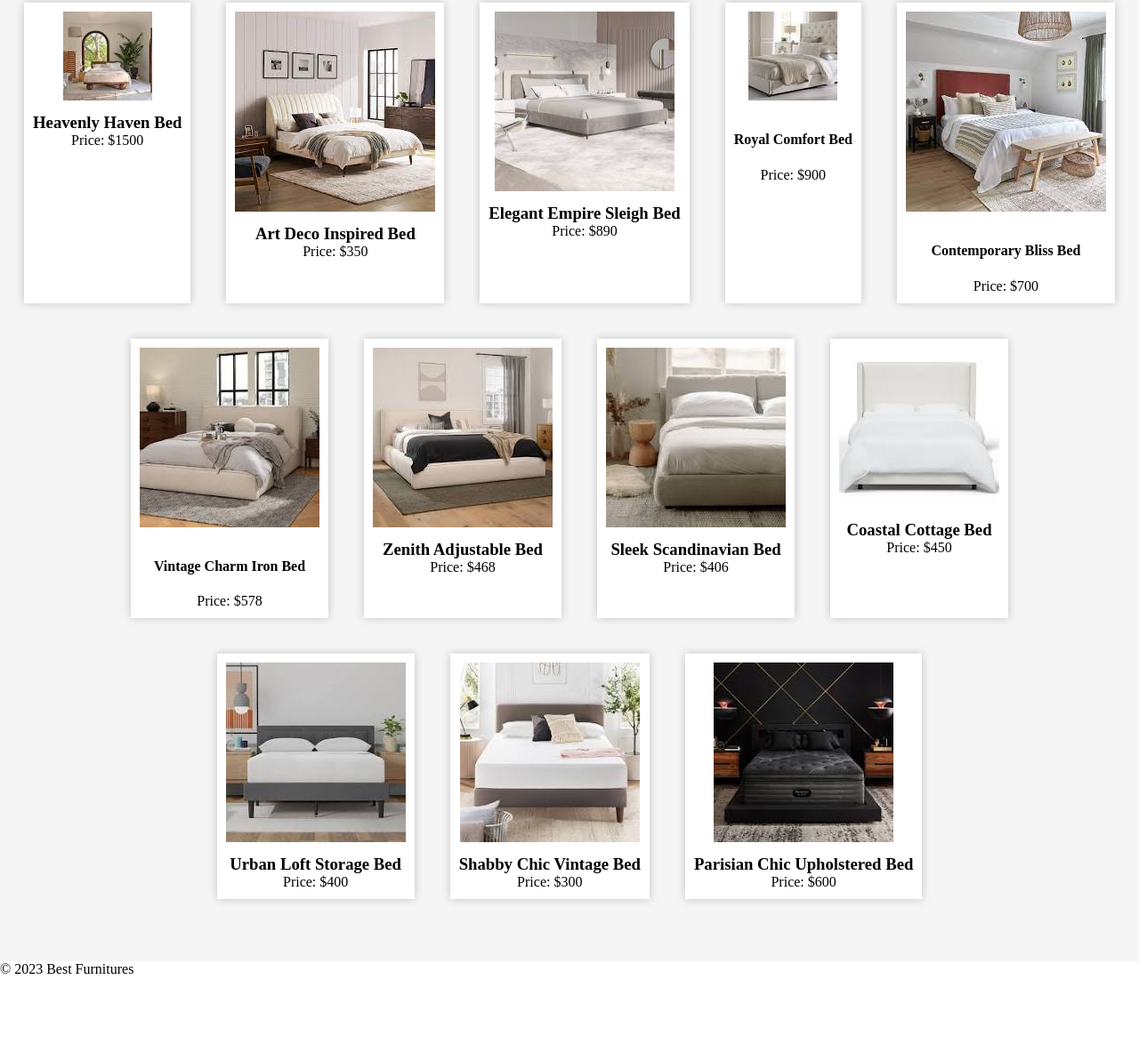
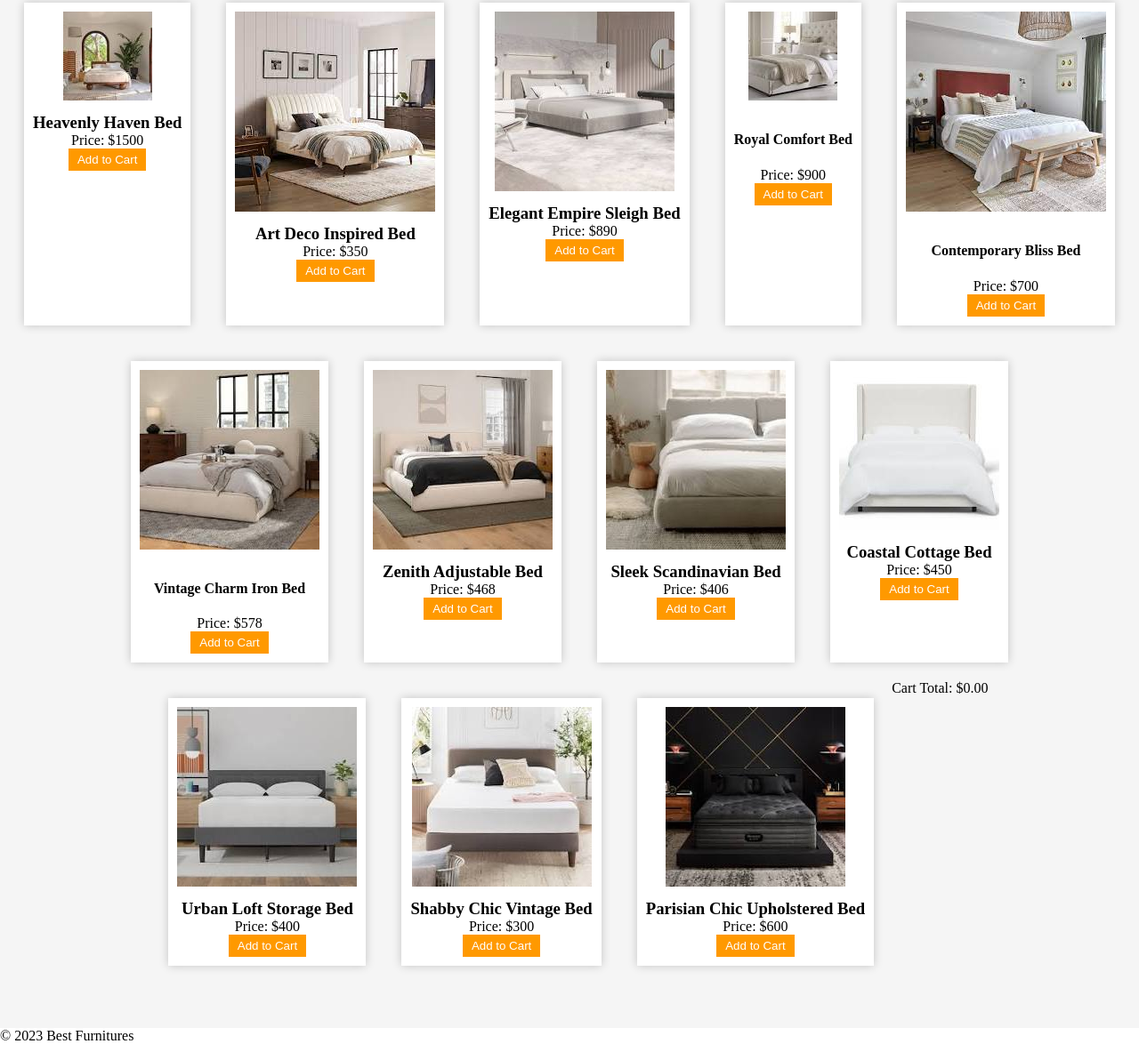
Before and after one commit to Tavex45/best-furnitures, a plain HTML site: page products.html in a window 1280 px wide. Shown: the part 194-1368 px from the top of the page at 89% size. Before the commit the page ends 1293 px from the top, so only its background shows below. Drawn offline with Linux system fonts and the light colour scheme.

Commit message:
Update products.html

```diff
--- a/products.html
+++ b/products.html
@@ -27,62 +27,79 @@
                 <img src="https://github.com/Tavex45/best-furnitures/blob/main/p1.jpeg?raw=true" alt="Bed 1">
                 <h3>Heavenly Haven Bed</h3>
                 <p>Price: $1500</p>
+                <button onclick="addToCart('Heavenly Haven Bed', 1500)">Add to Cart</button>
             </div>
             <div class="product">
                 <img src="https://github.com/Tavex45/best-furnitures/blob/main/p3.jpeg?raw=true" alt="Bed 2">
                 <h3>Art Deco Inspired Bed</h3>
                 <p>Price: $350</p>
+                <button onclick="addToCart('Art Deco Inspired Bed', 350)">Add to Cart</button>
             </div>
             <div class="product">
                 <img src="https://github.com/Tavex45/best-furnitures/blob/main/p2.jpeg?raw=true" alt="Bed 3">
                 <h3>Elegant Empire Sleigh Bed</h3>
                 <p>Price: $890</p>
+                <button onclick="addToCart('Elegant Empire Sleigh Bed', 890)">Add to Cart</button>
              </div>
              <div class="product">
                 <img src="https://github.com/Tavex45/best-furnitures/blob/main/p4.jpeg?raw=true" alt="Bed 4">
                 <h4>Royal Comfort Bed</h4>
                 <p>Price: $900</p>
+                <button onclick="addToCart('Royal Comfort Bed', 900)">Add to Cart</button>
              </div>
              <div class="product">
                 <img src="https://github.com/Tavex45/best-furnitures/blob/main/p5.jpeg?raw=true" alt="Bed 5">
                 <h4>Contemporary Bliss Bed</h4>
                 <p>Price: $700</p>
+                <button onclick="addToCart('Contemporary Bliss Bed', 700)">Add to Cart</button>
              </div>
              <div class="product">
                 <img src="https://github.com/Tavex45/best-furnitures/blob/main/p6.jpeg?raw=true" alt="Bed 6">
                 <h4>Vintage Charm Iron Bed</h4>
                 <p>Price: $578</p>
+                <button onclick="addToCart('Vintage Charm Iron Bed', 578)">Add to Cart</button>
              </div>
              <div class="product">
                 <img src="https://github.com/Tavex45/best-furnitures/blob/main/p7.jpeg?raw=true" alt="Bed 7">
                 <h3>Zenith Adjustable Bed</h3>
                 <p>Price: $468</p>
+                <button onclick="addToCart('Zenith Adjustable Bed', 468)">Add to Cart</button>
              </div>
              <div class="product">
                 <img src="https://github.com/Tavex45/best-furnitures/blob/main/p8.jpeg?raw=true" alt="Bed 8">
                 <h3>Sleek Scandinavian Bed</h3>
                 <p>Price: $406</p>
+                <button onclick="addToCart('Sleek Scandinavian Bed', 406)">Add to Cart</button>
              </div>
              <div class="product">
                 <img src="https://github.com/Tavex45/best-furnitures/blob/main/p9.jpeg?raw=true" alt="Bed 9">
                 <h3>Coastal Cottage Bed</h3>
                 <p>Price: $450</p>
+                <button onclick="addToCart('Coastal Cottage Bed', 450)">Add to Cart</button>
              </div>
              <div class="product">
                 <img src="https://github.com/Tavex45/best-furnitures/blob/main/image%205.jpeg?raw=true" alt="Bed 10">
                 <h3>Urban Loft Storage Bed</h3>
                 <p>Price: $400</p>
+                <button onclick="addToCart('Urban Loft Storage Bed', 400)">Add to Cart</button>
              </div>
              <div class="product">
                 <img src="https://github.com/Tavex45/best-furnitures/blob/main/image%208.jpeg?raw=true" alt="Bed 11">
                 <h3>Shabby Chic Vintage Bed</h3>
                 <p>Price: $300</p>
+                <button onclick="addToCart('Shabby Chic Vintage Bed', 300)">Add to Cart</button>
              </div>
              <div class="product">
                 <img src="https://github.com/Tavex45/best-furnitures/blob/main/image%206.jpeg?raw=true" alt="Bed 12">
                 <h3>Parisian Chic Upholstered Bed</h3>
                 <p>Price: $600</p>
+                <button onclick="addToCart('Parisian Chic Upholstered Bed', 600)">Add to Cart</button>
              </div>
+            <!-- Add this section to display the cart total -->
+            <div id="cart-display" class="cart-total">Cart Total: $0.00
+
+            </div>
+
 
 
 
@@ -97,5 +114,6 @@
     <footer>
         <p>&copy; 2023 Best Furnitures</p>
     </footer>
+    <script src="script.js"></script>
 </body>
 </html>
```
